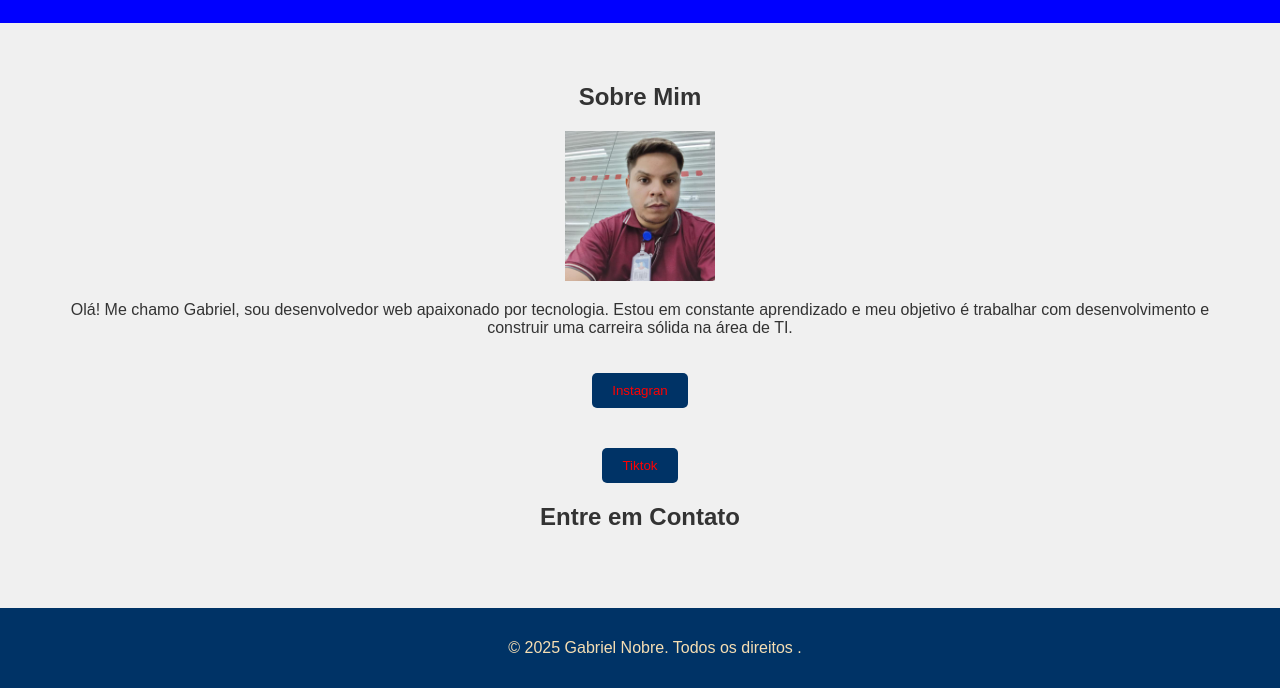
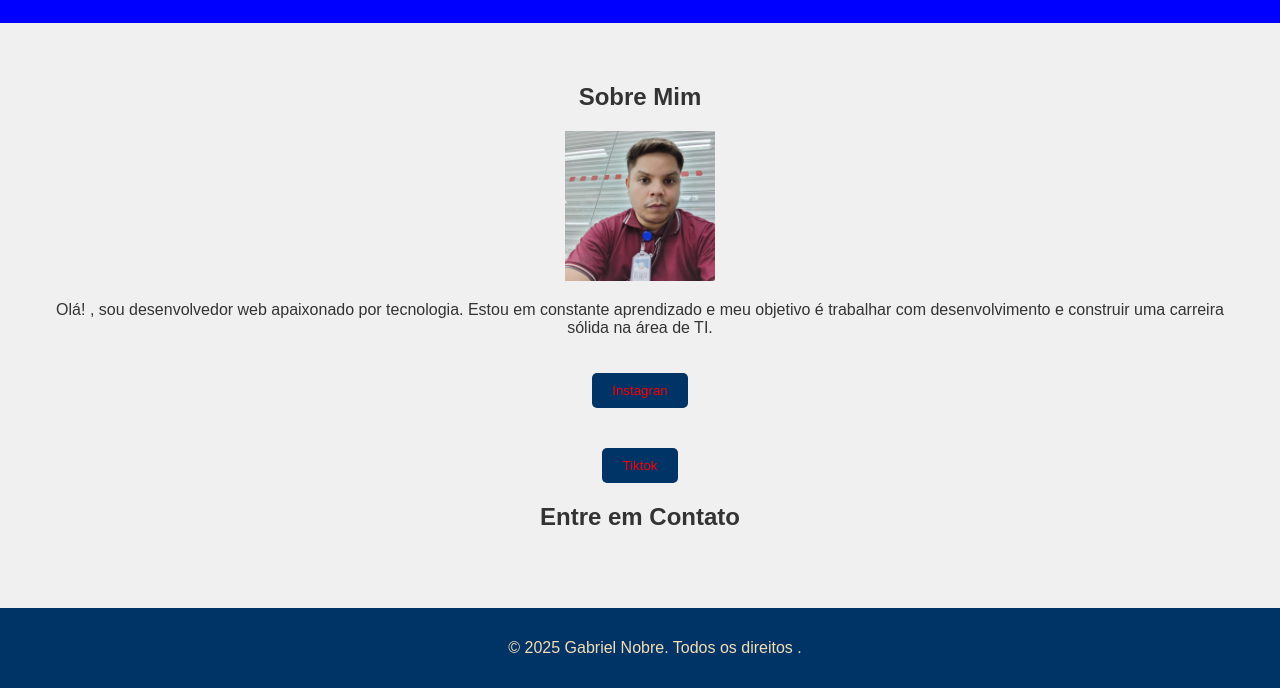
Before and after one commit to Gab-gi/html-1, a plain HTML site: page index.html in a window 1280 px wide. Shown: the part 112-800 px from the top of the page. Drawn offline with Linux system fonts and the light colour scheme.

Commit message:
Update index.html

```diff
--- a/index.html
+++ b/index.html
@@ -27,7 +27,7 @@
       <div class="container">
         <h2>Sobre Mim</h2>
         <img src="minhafoto.jpg.jpg" alt="Foto de Gabriel Nobre" width="150">
-        <p>Olá! Me chamo Gabriel, sou desenvolvedor web apaixonado por tecnologia. Estou em constante aprendizado e meu objetivo é trabalhar com desenvolvimento e construir uma carreira sólida na área de TI.</p>
+        <p>Olá! , sou desenvolvedor web apaixonado por tecnologia. Estou em constante aprendizado e meu objetivo é trabalhar com desenvolvimento e construir uma carreira sólida na área de TI.</p>
         <button onclick="mostrarMensagem1()">Instagran</button>
         <p id="mensagem" class="mensagem"></p>
         <button onclick="mostrarMensagem2()">Tiktok</button>
```
